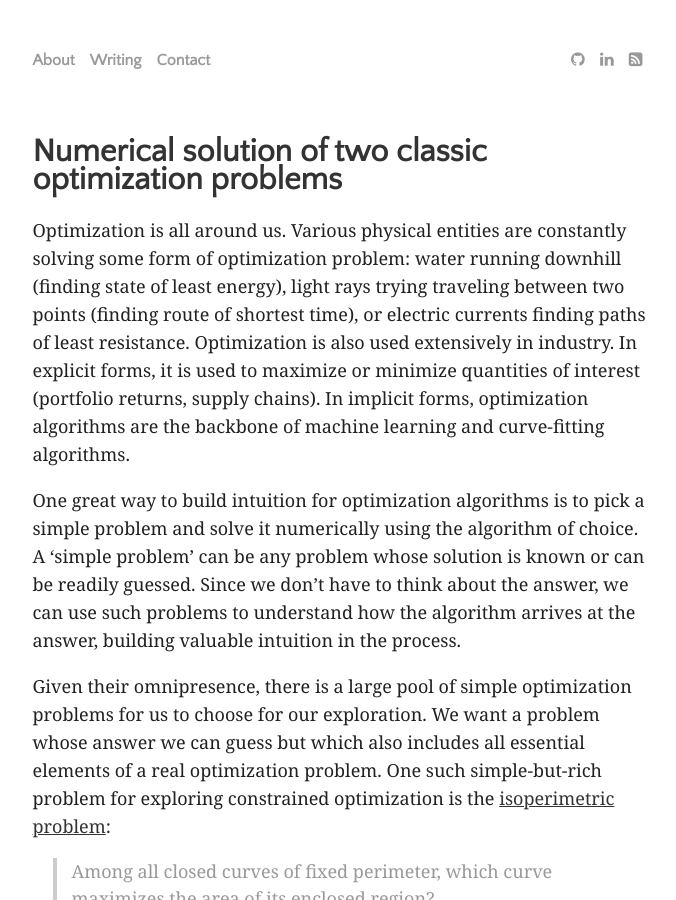
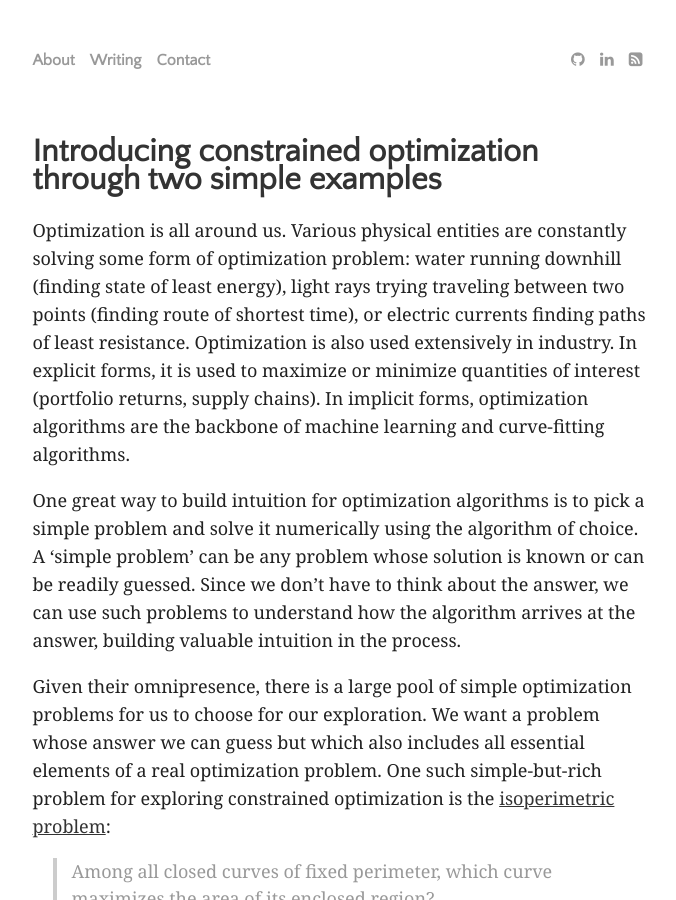
Before and after one commit to rohan-kekatpure/rohan-kekatpure.github.io, a Jekyll site: the page built from _posts/2020-08-22-numerical-optimization.md, in a window 1280 px wide and 900 px high. Shown: the whole window, without its empty margins (300-976 px from the left). Built offline with Jekyll 4.4.1, drawn with Linux system fonts in a browser that asks for light colours; formulas are drawn with MathJax 3.

Commit message:
changed title

```diff
--- a/_posts/2020-08-22-numerical-optimization.md
+++ b/_posts/2020-08-22-numerical-optimization.md
@@ -1,6 +1,6 @@
 ---
 layout: post
-title: "Numerical solution of two classic optimization problems"
+title: "Introducing constrained optimization through two simple examples"
 author: "Rohan"
 categories: journal
 tags: [documentation,sample]
```
